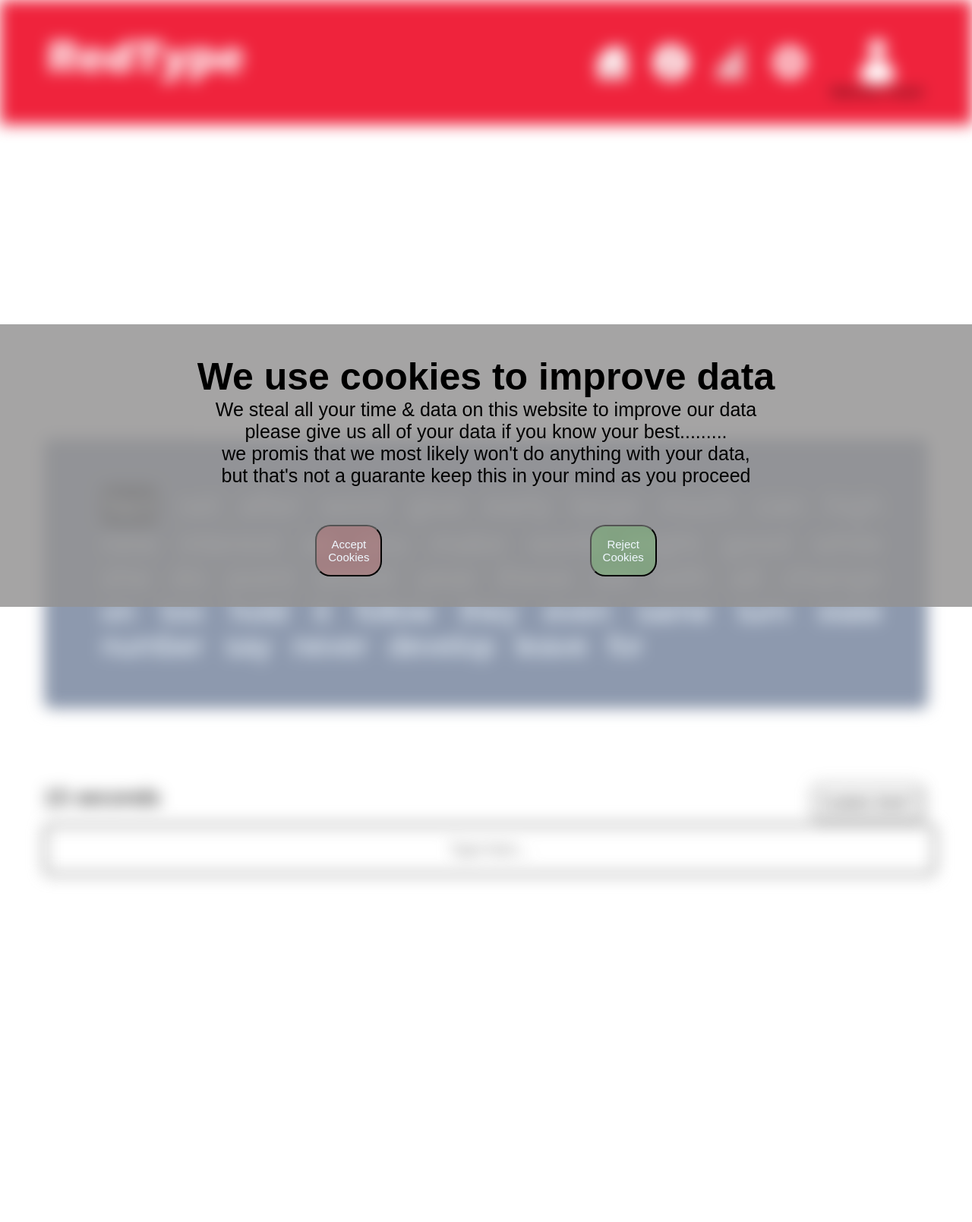
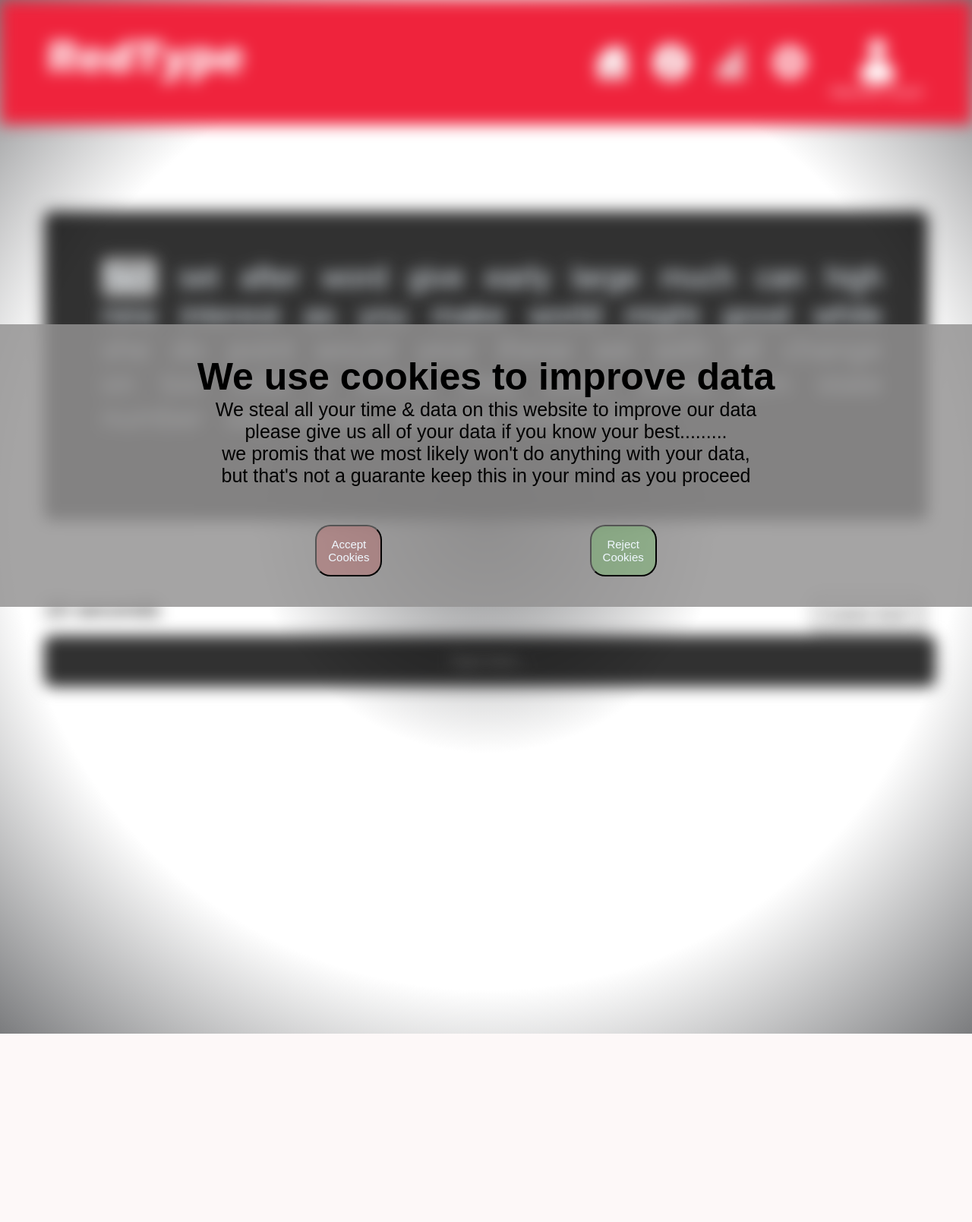
Before and after one commit to Jasan33/Redtype, a Flask app: page / in a window 1280 px wide. Shown: the whole page at 76% size. After the commit the page ends 1361 px from the top, so only its background shows below. Run offline with Flask 3, Linux system fonts and the light colour scheme; some libraries are stand-ins or nearby versions.

Commit message:
FIX: fixed style and placement

```diff
--- a/static/style.css
+++ b/static/style.css
@@ -5,12 +5,12 @@
 }
 
 body {
-    background-color: #ffffff;
+    background: radial-gradient(circle, #7b7c7e, #ffffff, #ffffff, #7b7c7e);
     color: rgb(0, 0, 0);
 }
 
 .blur-background {
-    filter: blur(10px); /* Adjust the blur intensity as needed */
+    filter: blur(10px); /* Adds a 10 pixel blur to the background */
     transition: filter 0.5s ease-out; /* Smooth transition for blur */
     background-color: rgba(255, 255, 255, 0);
 }
@@ -110,6 +110,10 @@ a {
     height: 75%;
 }
 
+#usernames {
+    color: #ffffff;
+}
+
 @media (max-width: 700px) {
     .menu {
         gap: 30px;
@@ -122,6 +126,10 @@ a {
         padding: 8% 25%;
         z-index: 101;
     }
+}
+
+#words {
+    margin-bottom: 5%;
 }
 
 @media (max-width: 700px) {
@@ -218,21 +226,28 @@ a {
 
 .main_game {
     display: flex;
-    justify-content: space-between;
     align-items: center;
     text-align: justify;
     margin-left: 4.5%;
     margin-right: 4.5%;
+    margin-top: -100px;
     padding: 60px;
     border-radius: 10px;
-    background-color: #8D99AE;
+    background-color: #000000ce;
     color: aliceblue;
     font-size: 40px;
 }
 
+
+@media (max-width: 1300px) {
+    .main_game {
+        margin-top: -300px;
+    }
+}
+
 @media (max-width: 700px) {
     .main_game {
-        margin-top: 100px;
+        margin-top: -100px;
     }
 }
 
@@ -245,13 +260,13 @@ a {
 }
 
 .active {
-    background-color: rgba(0, 0, 0, 0.5);
+    background-color: rgba(255, 255, 255, 0.5);
     border-radius: 10px;
     padding: 5px;
 }
 
 .correct {
-    color: green;
+    color: rgb(0, 255, 0);
 }
 
 .incorrect {
@@ -276,7 +291,7 @@ a {
     border-style: solid;
     color: rgb(255, 255, 255);
     font-size: 20px;
-    background-color: rgba(255, 255, 255, 0.124);
+    background-color: #000000ce;
 }
 
 @media (max-width: 700px) {
@@ -359,14 +374,21 @@ a {
     top: 50%;
     left: 50%;
     padding: 100px 200px;
-    z-index: 99; /* Higher than other elements */
+    z-index: 99;
     font-family: Arial, Helvetica, sans-serif;
     font-size: 40px;
-    background-color: rgba(255, 255, 255, 0.289);
+    background-color: rgba(0, 0, 0, 0.485);
     border-radius: 10px;
 }
 
 @media (max-width: 1600px) {
+    #score {
+        font-size: 35px;
+        padding: 75px 125px;
+    }
+}
+
+@media (max-width: 1450px) {
     #score {
         font-size: 25px;
         padding: 50px 100px;
@@ -378,11 +400,20 @@ a {
     flex-direction: column;
     justify-content: center;
     align-items: center;
+    color: aliceblue;
+}
+
+.scorestats, #retry {
+    color: aliceblue;
 }
 
 #ScoreReload {
     text-decoration: none;
+    color: aliceblue;
+    overflow-x: hidden;
 }
+
+
 
 #score.show {
     opacity: 1;
```
